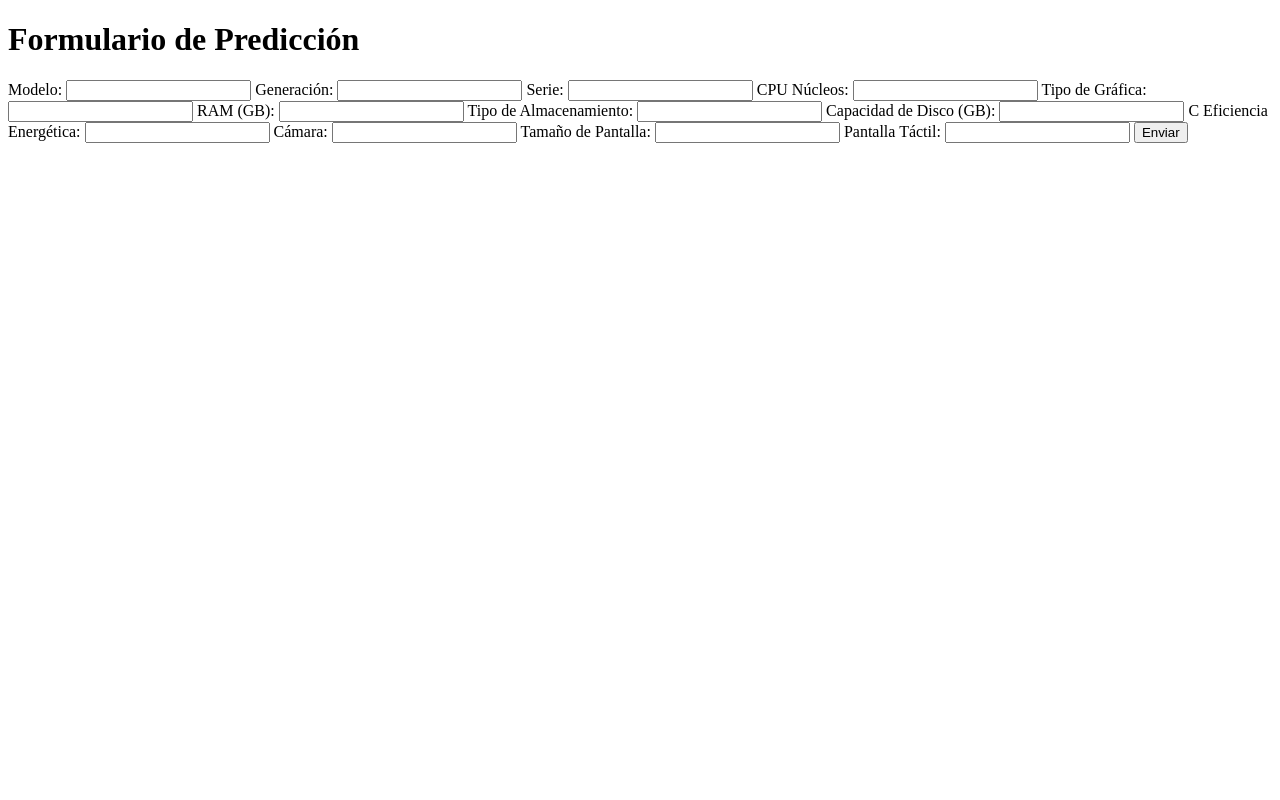
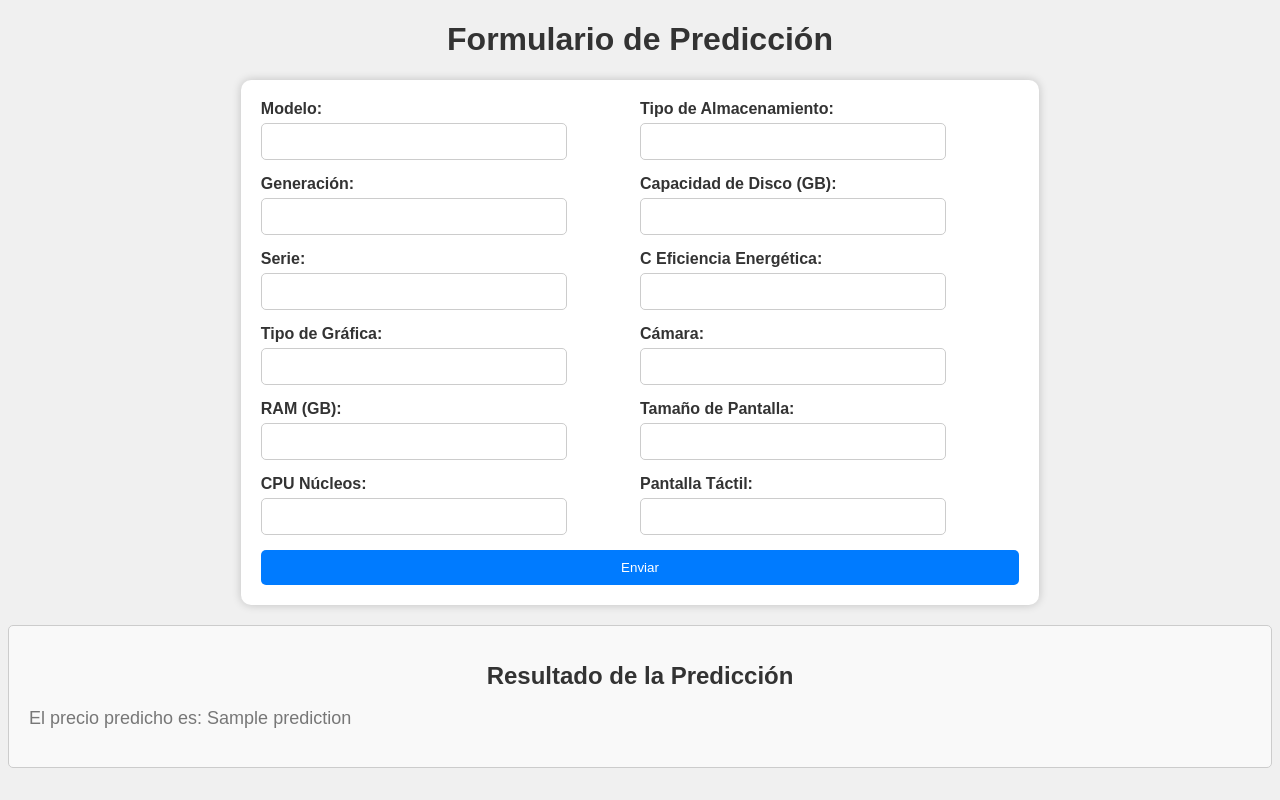
Before and after one commit to rainDevol/ProyectoML, a Flask app: template myapp/templates/form.html in a window 1280 px wide. Run offline with Flask 3, Linux system fonts and the light colour scheme; the template is opened without the code that fills it: most values are stand-ins (such as "Sample title", 1, 10 or a date in 2020).

Commit message:
ver 0.5
Agregando cosas y un formateo para que no se vea mal

```diff
--- a/myapp/app.py
+++ b/myapp/app.py
@@ -53,7 +53,10 @@ def predict():
         }
         # Obten la predicción del servicio web
         result = get_prediction(data)
-        return render_template('result.html', prediction=result)
+        result_json = json.loads(result)
+        prediction = round(
+            float(result_json['Results']['output1']['value']['Values'][0][-1]), 2)
+        return render_template('form.html', prediction=prediction)
 
     return render_template('form.html')
 
--- a/myapp/templates/form.html
+++ b/myapp/templates/form.html
@@ -3,38 +3,153 @@
 
 <head>
     <title>Formulario de Predicción</title>
+    <style>
+        body {
+            font-family: Arial, sans-serif;
+            background-color: #f0f0f0;
+        }
+
+        h1 {
+            text-align: center;
+            color: #333;
+        }
+
+        .container {
+            width: 60%;
+            margin: 0 auto;
+            background-color: #fff;
+            padding: 20px;
+            border-radius: 10px;
+            box-shadow: 0 0 10px rgba(0, 0, 0, 0.2);
+            display: flex;
+            flex-wrap: wrap;
+            justify-content: space-between;
+        }
+
+        .form-column {
+            width: 50%;
+            float: left;
+        }
+
+        .form-group {
+            margin-bottom: 15px;
+        }
+
+        label {
+            display: block;
+            font-weight: bold;
+            color: #333;
+        }
+
+        input {
+            width: 75%;
+            /* Se ha reducido el ancho a 3/4 del total */
+            padding: 10px;
+            margin-top: 5px;
+            border: 1px solid #ccc;
+            border-radius: 5px;
+        }
+
+        button {
+            background-color: #007BFF;
+            color: #fff;
+            border: none;
+            padding: 10px 20px;
+            border-radius: 5px;
+            cursor: pointer;
+            width: 100%;
+        }
+
+        .clear {
+            clear: both;
+        }
+
+        .result-box {
+            background-color: #f9f9f9;
+            padding: 20px;
+            border: 1px solid #ccc;
+            border-radius: 5px;
+            margin-top: 20px;
+        }
+
+        .result-box h1 {
+            font-size: 24px;
+            color: #333;
+            margin-bottom: 10px;
+        }
+
+        .result-box p {
+            font-size: 18px;
+            color: #777;
+        }
+    </style>
 </head>
 
 <body>
     <h1>Formulario de Predicción</h1>
     <form method="POST">
+        <div class="container">
+            <div class="form-column">
+                <div class="form-group">
                     <label for="modelo">Modelo:</label>
                     <input type="text" name="modelo" required>
+                </div>
+                <div class="form-group">
                     <label for="generacion">Generación:</label>
                     <input type="text" name="generacion" required>
+                </div>
+                <div class="form-group">
                     <label for="serie">Serie:</label>
                     <input type="text" name="serie" required>
+                </div>
+                <div class="form-group">
+                    <label for="tipo_grafica">Tipo de Gráfica:</label>
+                    <input type="text" name="tipo_grafica" required>
+                </div>
+                <div class="form-group">
+                    <label for="ram_gb">RAM (GB):</label>
+                    <input type="number" name="ram_gb" required>
+                </div>
+                <div class="form-group">
                     <label for="cpu_nucleos">CPU Núcleos:</label>
                     <input type="number" name="cpu_nucleos" required>
-        <label for="tipo_grafica">Tipo de Gráfica:</label>
-        <input type="text" name="tipo_grafica" required>
-        <label for="ram_gb">RAM (GB):</label>
-        <input type="number" name="ram_gb" required>
+                </div>
+            </div>
+            <div class="form-column">
+                <div class="form-group">
                     <label for="tipo_almacenamiento">Tipo de Almacenamiento:</label>
                     <input type="text" name="tipo_almacenamiento" required>
+                </div>
+                <div class="form-group">
                     <label for="capacidad_disco_gb">Capacidad de Disco (GB):</label>
                     <input type="number" name="capacidad_disco_gb" required>
+                </div>
+                <div class="form-group">
                     <label for="c_energetico">C Eficiencia Energética:</label>
                     <input type="text" name="c_energetico" required>
+                </div>
+                <div class="form-group">
                     <label for="camara">Cámara:</label>
                     <input type="text" name="camara" required>
+                </div>
+                <div class="form-group">
                     <label for="tamano_pantalla">Tamaño de Pantalla:</label>
                     <input type="number" name="tamano_pantalla" required>
+                </div>
+                <div class="form-group">
                     <label for="pantalla_tactil">Pantalla Táctil:</label>
                     <input type="text" name="pantalla_tactil" required>
-        <!-- Agrega más campos según las columnas esperadas por tu modelo -->
+                </div>
+
+            </div>
+            <div class="clear"></div>
             <button type="submit">Enviar</button>
+        </div>
     </form>
+    <div class="result-box">
+        <h1>Resultado de la Predicción</h1>
+        <p>El precio predicho es: {{ prediction }}</p>
+    </div>
 </body>
 
 </html>
```
Lines whose indentation alone changed are shown as unchanged.
